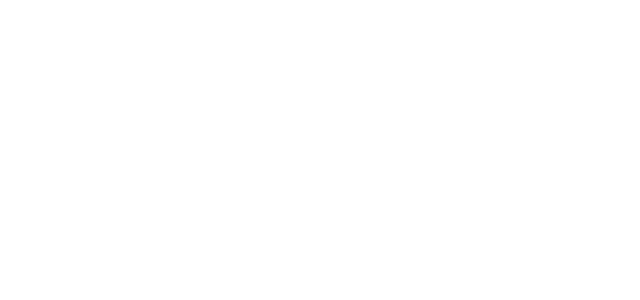
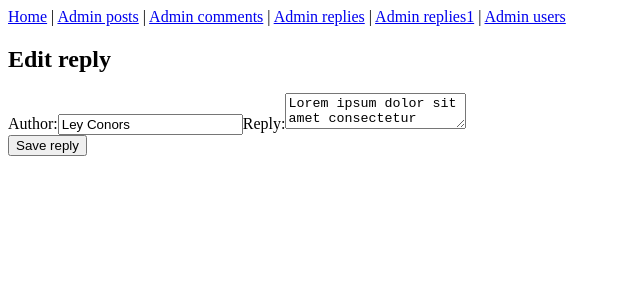
Before and after one commit to ivicakartelo/454, a React (Create React App) app: page /editReply/1 in a window 1280 px wide. Before the commit this address had no page. Shown: the top 300 px of the page, without its empty margins (0-640 px from the left). Built offline with nearby package versions, Linux system fonts and the light colour scheme.

Commit message:
finished all admin's CRUD

```diff
--- a/src/features/posts/AdminRepliesList.js
+++ b/src/features/posts/AdminRepliesList.js
@@ -1,5 +1,6 @@
 import { useSelector, useDispatch } from 'react-redux'
 import { replyDelete } from '../replies/repliesSlice'
+import { Link } from 'react-router-dom'
 
 const AdminRepliesList = () => {
   const replies = useSelector(state => state.replies)
@@ -10,7 +11,9 @@ const AdminRepliesList = () => {
       <td>{reply.date}</td>
       <td>{reply.author}</td>
       <td>{reply.reply}</td>
-      <td>Edit</td>
+      <td><Link to={`/editReply/${reply.replyId}`}>
+          Edit reply
+        </Link></td>
       <td><button onClick={()=>replyRemove(reply.replyId)}>Delete</button></td>
     </tr>
   ))
--- a/src/features/posts/AdminRepliesList1.js
+++ b/src/features/posts/AdminRepliesList1.js
@@ -1,5 +1,6 @@
 import { useSelector, useDispatch } from 'react-redux'
 import { reply1Delete } from '../replies1/replies1Slice'
+import { Link } from 'react-router-dom'
 
 const AdminReplies1List = () => {
   const replies1 = useSelector(state => state.replies1)
@@ -10,7 +11,9 @@ const AdminReplies1List = () => {
       <td>{reply1.date}</td>
       <td>{reply1.author}</td>
       <td>{reply1.reply1}</td>
-      <td>Edit</td>
+      <td><Link to={`/editReply1/${reply1.reply1Id}`}>
+          Edit reply1
+        </Link></td>
       <td><button onClick={()=>reply1Remove(reply1.reply1Id)}>Delete</button></td>
     </tr>
   ))
--- /dev/null
+++ b/src/features/posts/EditReply1Form.js
@@ -0,0 +1,55 @@
+import { useState } from 'react'
+import { useDispatch, useSelector } from 'react-redux'
+import { useNavigate, useParams } from 'react-router-dom'
+import { reply1Updated } from '../replies1/replies1Slice'
+
+const EditReply1Form = () => {
+  const params = useParams()
+  const reply1Id = params.reply1Id
+
+  const replyx = useSelector(state =>
+    state.replies1.find(reply1 => reply1.reply1Id === reply1Id)
+  )
+
+
+  const [author, setAuthor] = useState(replyx.author)
+  const [reply1, setReply1] = useState(replyx.reply1)
+
+  const dispatch = useDispatch()
+  const navigate = useNavigate()
+
+
+  const onAuthorChanged = e => setAuthor(e.target.value)
+  const onReply1Changed = e => setReply1(e.target.value)
+
+  const onSaveReply1Clicked = () => {
+    if ( author && reply1) {
+      dispatch(reply1Updated({ reply1Id: reply1Id, author, reply1 }))
+      navigate(`/adminreplies1`)
+    }
+  }
+
+  return (
+    <section>
+      <h2>Edit reply</h2>
+      <form>
+        <label>Author:</label>
+        <input
+          type="text"
+          placeholder="What's on your mind?"
+          value={author}
+          onChange={onAuthorChanged}
+        />
+        <label htmlFor="reply">Reply:</label>
+        <textarea
+          value={reply1}
+          onChange={onReply1Changed}
+        />
+      </form>
+      <button type="button" onClick={onSaveReply1Clicked}>
+        Save reply
+      </button>
+    </section>
+  )
+}
+export default EditReply1Form
--- /dev/null
+++ b/src/features/posts/EditReplyForm.js
@@ -0,0 +1,55 @@
+import { useState } from 'react'
+import { useDispatch, useSelector } from 'react-redux'
+import { useNavigate, useParams } from 'react-router-dom'
+import { replyUpdated } from '../replies/repliesSlice'
+
+const EditReplyForm = () => {
+  const params = useParams()
+  const replyId = params.replyId
+
+  const replyx = useSelector(state =>
+    state.replies.find(reply => reply.replyId === replyId)
+  )
+
+
+  const [author, setAuthor] = useState(replyx.author)
+  const [reply, setReply] = useState(replyx.reply)
+
+  const dispatch = useDispatch()
+  const navigate = useNavigate()
+
+
+  const onAuthorChanged = e => setAuthor(e.target.value)
+  const onReplyChanged = e => setReply(e.target.value)
+
+  const onSaveReplyClicked = () => {
+    if ( author && reply) {
+      dispatch(replyUpdated({ replyId: replyId, author, reply }))
+      navigate(`/adminreplies`)
+    }
+  }
+
+  return (
+    <section>
+      <h2>Edit reply</h2>
+      <form>
+        <label>Author:</label>
+        <input
+          type="text"
+          placeholder="What's on your mind?"
+          value={author}
+          onChange={onAuthorChanged}
+        />
+        <label htmlFor="reply">Reply:</label>
+        <textarea
+          value={reply}
+          onChange={onReplyChanged}
+        />
+      </form>
+      <button type="button" onClick={onSaveReplyClicked}>
+        Save reply
+      </button>
+    </section>
+  )
+}
+export default EditReplyForm
--- a/src/features/posts/SinglePostPage.js
+++ b/src/features/posts/SinglePostPage.js
@@ -5,8 +5,6 @@ import { TimeAgo } from './TimeAgo'
 import { ReactionButtons } from './ReactionButtons'
 import { AddCommentForm } from './AddCommentForm'
 import { CommentsList } from './CommentsList'
-
-
 
 const SinglePostPage = () => {
   const params = useParams()
--- a/src/features/replies/repliesSlice.js
+++ b/src/features/replies/repliesSlice.js
@@ -44,9 +44,18 @@ const repliesSlice = createSlice({
     if(existingReply) {
       return state.filter(reply => reply.replyId !== replyId)
     }
+  },
+  replyUpdated(state, action) {
+    const { replyId, author, reply } = action.payload
+    const existingReply = state.find((reply) => reply.replyId === replyId)
+    if (existingReply) {
+
+      existingReply.author = author
+      existingReply.reply = reply
+    }
   }
 }})
 
-export const { replyAdded, replyDelete } = repliesSlice.actions
+export const { replyAdded, replyDelete, replyUpdated } = repliesSlice.actions
 
 export default repliesSlice.reducer
--- a/src/features/replies1/replies1Slice.js
+++ b/src/features/replies1/replies1Slice.js
@@ -44,9 +44,18 @@ const replies1Slice = createSlice({
     if(existingReply1) {
       return state.filter(reply1 => reply1.reply1Id !== reply1Id)
     }
+  },
+  reply1Updated(state, action) {
+    const { reply1Id, author, reply1 } = action.payload
+    const existingReply1 = state.find((reply1) => reply1.reply1Id === reply1Id)
+    if (existingReply1) {
+
+      existingReply1.author = author
+      existingReply1.reply1 = reply1
+    }
   }
 }})
 
-export const { reply1Added,  reply1Delete } = replies1Slice.actions
+export const { reply1Added,  reply1Delete, reply1Updated } = replies1Slice.actions
 
 export default replies1Slice.reducer
--- a/src/features/users/AdminUsersList.js
+++ b/src/features/users/AdminUsersList.js
@@ -1,5 +1,6 @@
 import { useSelector, useDispatch } from 'react-redux'
 import { userDelete } from './usersSlice'
+import { Link } from 'react-router-dom'
 
 const AdminUsersList = () => {
   const users = useSelector(state => state.users)
@@ -7,7 +8,9 @@ const AdminUsersList = () => {
     <tr key={user.id}>
       <th>{user.id}</th>
       <td>{user.username}</td>
-      <td>Edit</td>
+      <td><Link to={`/editUser/${user.id}`}>
+          Edit User
+        </Link></td>
       <td><button onClick={()=>userRemove(user.id)}>Delete</button></td>
     </tr>
   ))
--- /dev/null
+++ b/src/features/users/EditUserForm.js
@@ -0,0 +1,47 @@
+import { useState } from 'react'
+import { useDispatch, useSelector } from 'react-redux'
+import { useNavigate, useParams } from 'react-router-dom'
+import { userUpdated } from '../users/usersSlice'
+
+const EditUserForm = () => {
+  const params = useParams()
+  const id = params.id
+
+  const userx = useSelector(state =>
+    state.users.find(user => user.id === id)
+  )
+
+  const [username, setUsername] = useState(userx.username)
+
+  const dispatch = useDispatch()
+  const navigate = useNavigate()
+
+
+
+  const onUsernameChanged = e => setUsername(e.target.value)
+
+  const onSaveUserClicked = () => {
+    if ( username) {
+      dispatch(userUpdated({ id: id, username }))
+      navigate(`/adminusers`)
+    }
+  }
+
+  return (
+    <section>
+      <h2>Edit user</h2>
+      <form>
+
+        <label htmlFor="username">Username:</label>
+        <textarea
+          value={username}
+          onChange={onUsernameChanged}
+        />
+      </form>
+      <button type="button" onClick={onSaveUserClicked}>
+        Save user
+      </button>
+    </section>
+  )
+}
+export default EditUserForm
--- a/src/features/users/usersSlice.js
+++ b/src/features/users/usersSlice.js
@@ -30,9 +30,16 @@ const usersSlice = createSlice({
       if(existingUser) {
         return state.filter(user => user.id !== id)
       }
+    },
+    userUpdated(state, action) {
+      const { id, username } = action.payload
+      const existingUser = state.find((user) => user.id === id)
+      if (existingUser) {
+        existingUser.username = username
+      }
     }
   },
 })
 
-export const { userAdded, userDelete } = usersSlice.actions
+export const { userAdded, userDelete, userUpdated } = usersSlice.actions
 export default usersSlice.reducer
--- a/src/index.js
+++ b/src/index.js
@@ -17,6 +17,10 @@ import AdminRepliesList1 from "./features/posts/AdminRepliesList1"
 import AdminUsersList from "./features/users/AdminUsersList"
 import EditPostForm from "./features/posts/EditPostForm"
 import EditCommentForm from "./features/posts/EditCommentForm"
+import EditReplyForm from "./features/posts/EditReplyForm"
+import EditReply1Form from "./features/posts/EditReply1Form"
+import EditUserForm from "./features/users/EditUserForm"
+
 
 const root = ReactDOM.createRoot(document.getElementById('root'));
 root.render(
@@ -44,6 +48,9 @@ root.render(
     <Route path="adminusers" element={<AdminUsersList />} />
     <Route path="editPost/:postId" element={<EditPostForm />} />
     <Route path="editComment/:commentId" element={<EditCommentForm />} />
+    <Route path="editReply/:replyId" element={<EditReplyForm />} />
+    <Route path="editReply1/:reply1Id" element={<EditReply1Form />} />
+    <Route path="editUser/:id" element={<EditUserForm />} />
     </Route>
     </Routes>
   </BrowserRouter>
```
